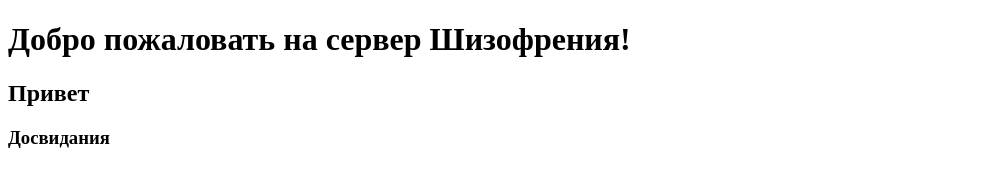
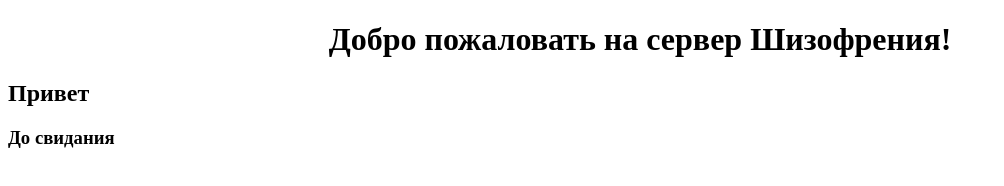
Before and after one commit to Sashaavtushko/Sashaavtushko.github.io, a plain HTML site: page index.html in a window 1280 px wide. Shown: the whole page, without its empty margins (0-1004 px from the left). Drawn offline with Linux system fonts and the light colour scheme.

Commit message:
Update index.html

```diff
--- a/index.html
+++ b/index.html
@@ -7,8 +7,11 @@
     <title>Здесь продаются читы задёшево</title>
 </head>
 <body>
+    <style>
+        h1{text-align: center;}
+    </style>
     <h1>Добро пожаловать на сервер Шизофрения!</h1>
     <h2>Привет</h2>
-    <h3>Досвидания</h3>
+    <h3>До свидания</h3>
 </body>
 </html>
```
